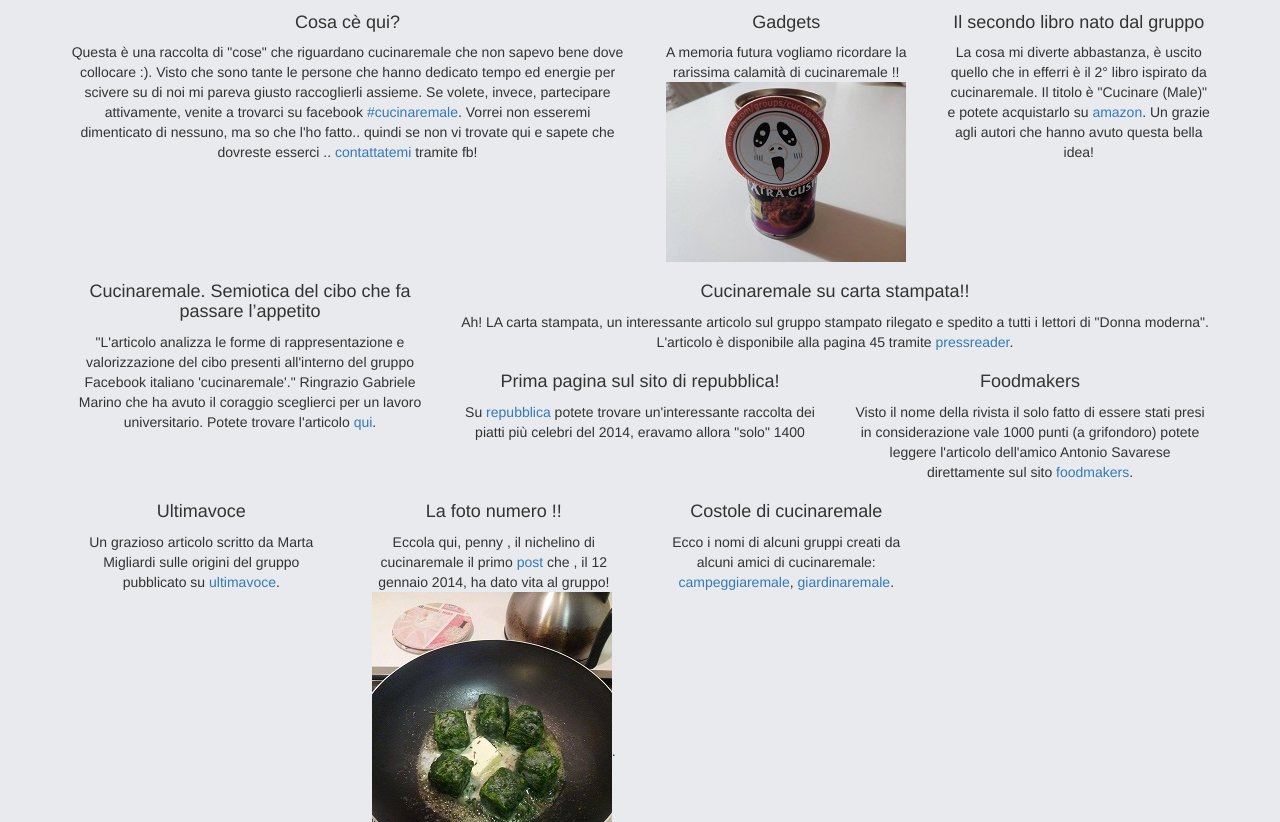
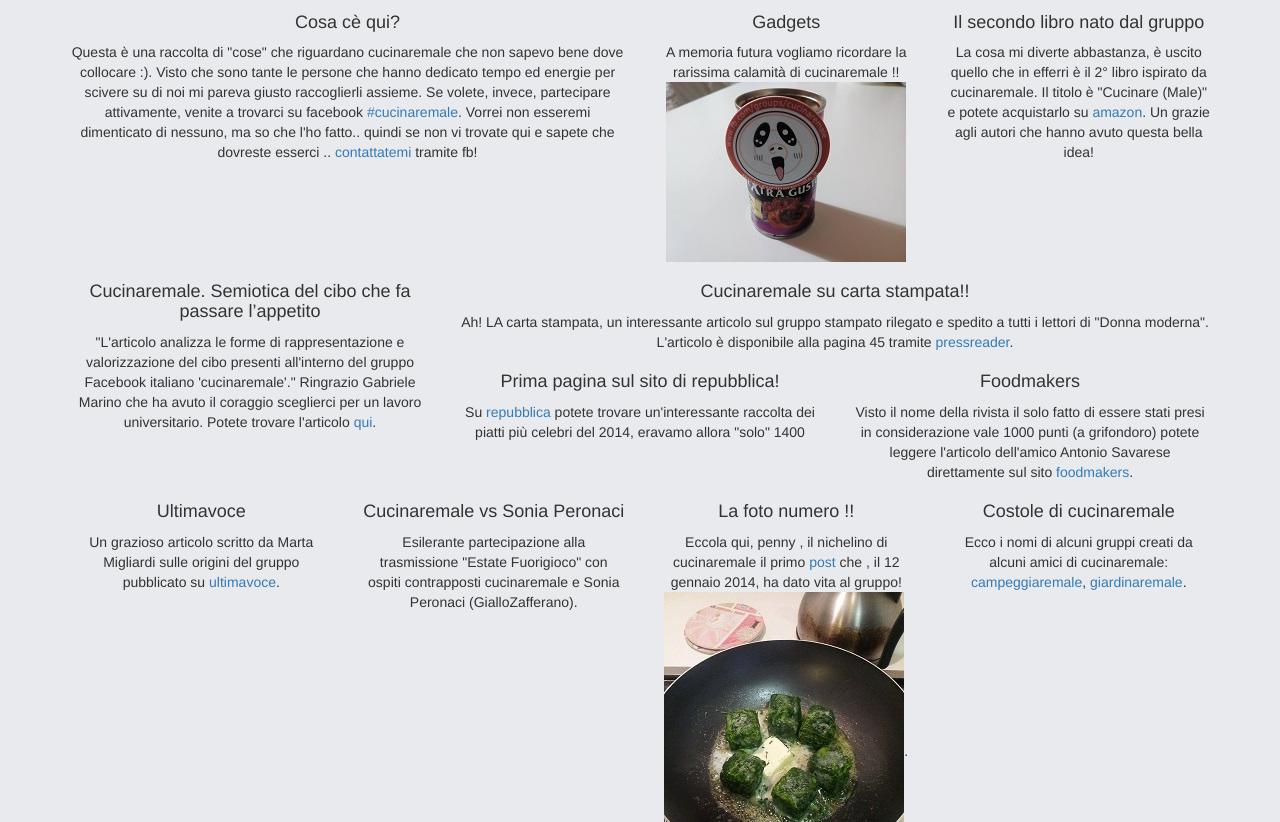
Before and after one commit to federicobrianosv/federicobrianosv.github.io, a plain HTML site: page index.html in a window 1280 px wide. Shown: the part 347-1169 px from the top of the page. Drawn offline with nearby package versions, Linux system fonts and the light colour scheme.

Commit message:
Update index.html

```diff
--- a/index.html
+++ b/index.html
@@ -93,7 +93,11 @@
           <p>Un grazioso articolo scritto da Marta Migliardi sulle origini del gruppo pubblicato su   <a href="https://www.ultimavoce.it/cucinaremale/">ultimavoce</a>.
            </p>
         </div>
-
+          <div class="col-lg-3">
+          <h4>Cucinaremale vs Sonia Peronaci </h4>
+          <p>Esilerante partecipazione alla trasmissione "Estate Fuorigioco" con ospiti contrapposti cucinaremale e Sonia Peronaci (GialloZafferano).
+           </p>
+        </div>
          <div class="col-lg-3">
           <h4>La foto numero !!</h4>
           <p>Eccola qui, penny , il nichelino di cucinaremale il primo <a href="https://www.facebook.com/groups/cucinaremale/permalink/255159584643463/">post</a> che , il 12 gennaio 2014, ha dato vita al gruppo!  <img src="images/numeruno_small.jpg">.
```
